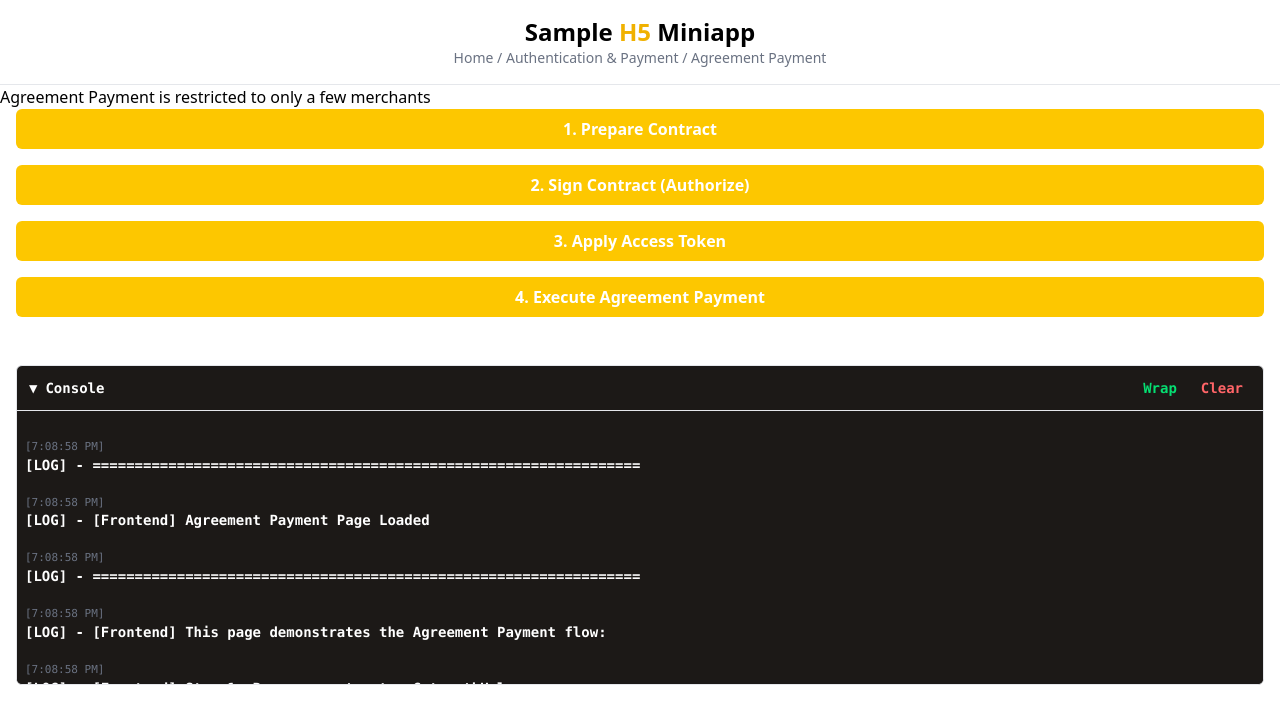
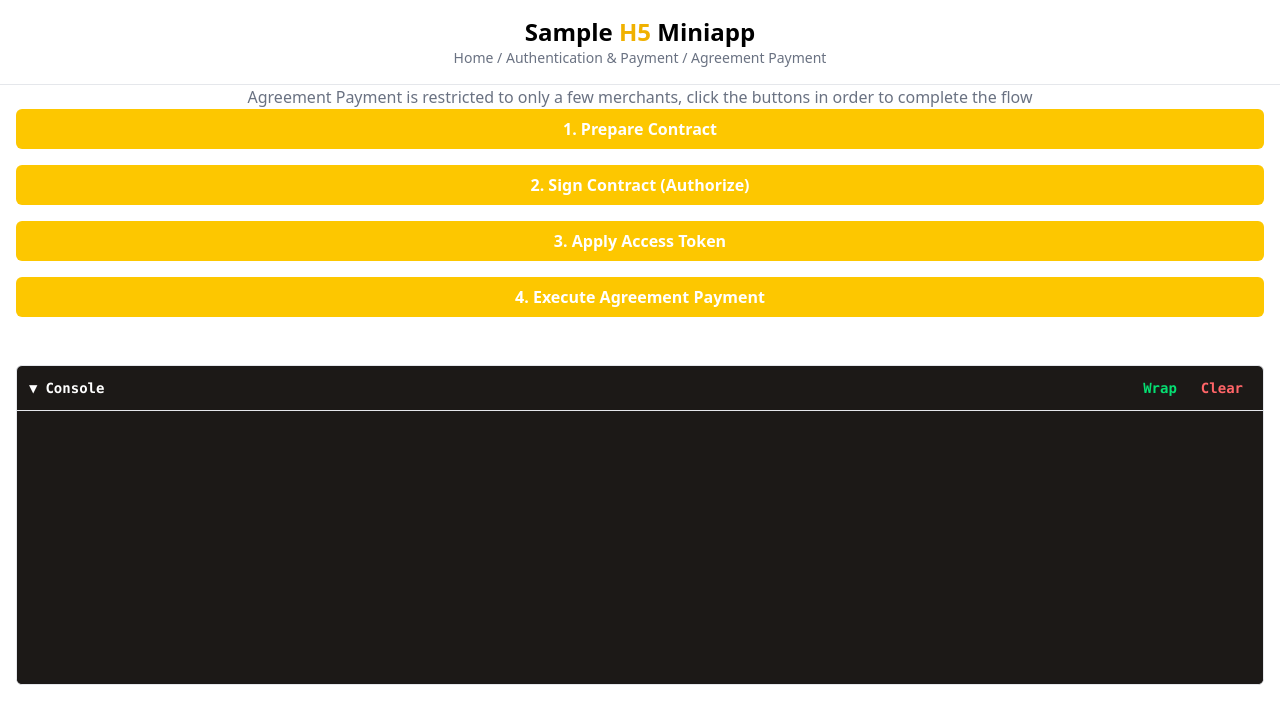
Before and after one commit to Qi-Mobile/superqi-demo-miniapp, a website built with Vite: page frontend/agreementPayment.html in a window 1280 px wide. Built offline with nearby package versions, Linux system fonts and the light colour scheme.

Commit message:
minor changes

```diff
--- a/frontend/agreementPayment.html
+++ b/frontend/agreementPayment.html
@@ -11,7 +11,7 @@
     <div class="flex flex-col w-full h-full min-h-full">
         <miniapp-header></miniapp-header>
 
-        <p>Agreement Payment is restricted to only a few merchants</p>
+        <p class="text-center text-gray-500">Agreement Payment is restricted to only a few merchants, click the buttons in order to complete the flow</p>
 
         <div class="flex flex-col gap-2 mb-4 px-4">
             <button onclick="prepareContract()"
@@ -458,23 +458,6 @@
             button.style.cursor = 'not-allowed';
         }
     }
-
-    // =========================================================================
-    // ON PAGE LOAD
-    // =========================================================================
-    window.addEventListener('load', () => {
-        console.log('=================================================================');
-        console.log('[Frontend] Agreement Payment Page Loaded');
-        console.log('=================================================================');
-        console.log('[Frontend] This page demonstrates the Agreement Payment flow:');
-        console.log('[Frontend] Step 1: Prepare contract → Get authUrl');
-        console.log('[Frontend] Step 2: Sign contract → Get authCode (JSAPI)');
-        console.log('[Frontend] Step 3: Apply token → Get accessToken');
-        console.log('[Frontend] Step 4: Execute payment → Auto-deduct from wallet');
-        console.log('[Frontend]');
-        console.log('[Frontend] Click buttons in order to complete the flow');
-        console.log('=================================================================\n');
-    });
 </script>
 
 </html>
```
